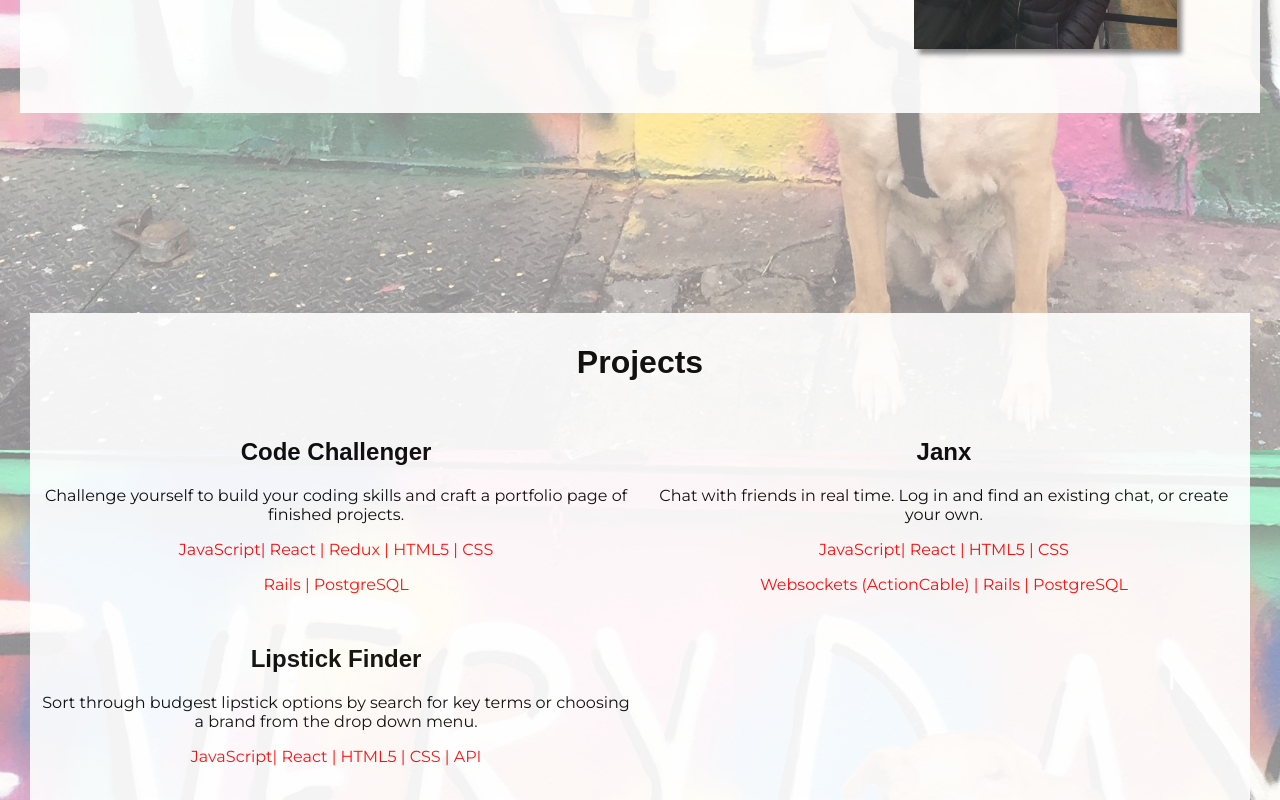
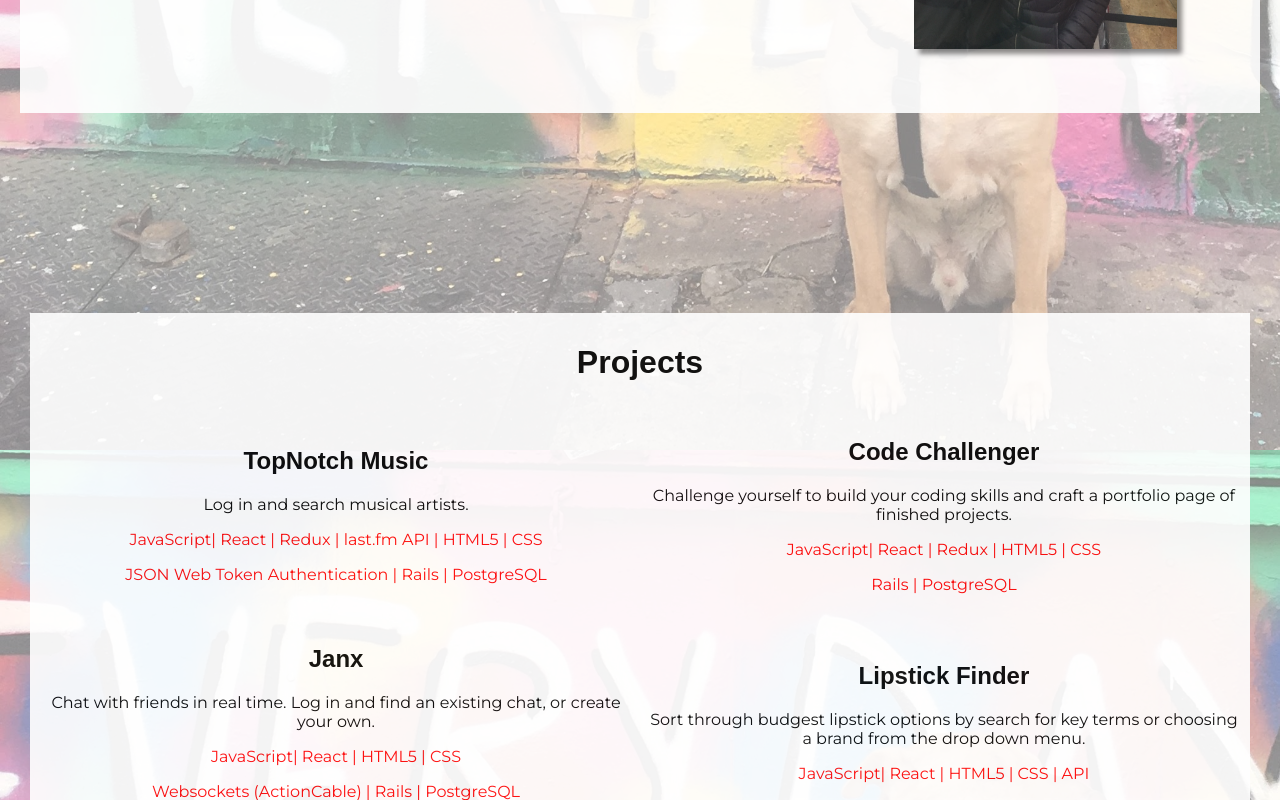
Before and after one commit to KellyStamps/personal-website, a React (Create React App) app: page / in a window 1280 px wide. Shown: the part 473-1273 px from the top of the page. Built offline with nearby package versions, Linux system fonts and the light colour scheme; a web font is replaced by a local one.

Commit message:
added newest project

```diff
--- a/src/components/Projects.js
+++ b/src/components/Projects.js
@@ -7,6 +7,14 @@ class Projects extends React.Component {
       <div className='projects'>
 
       <h1>Projects</h1>
+
+        <div className='video-div'>
+          <h2>TopNotch Music</h2>
+          <ReactPlayer className='video' url="https://youtu.be/hJ1u4v2q6Ug" width="70%" height="70%"/>
+          <p>Log in and search musical artists.</p>
+          <p className="pink-head">JavaScript| React | Redux | last.fm API | HTML5 | CSS </p>
+          <p className="pink-head">JSON Web Token Authentication | Rails | PostgreSQL</p>
+        </div>
 
       <div className='video-div'>
         <h2>Code Challenger</h2>
```
